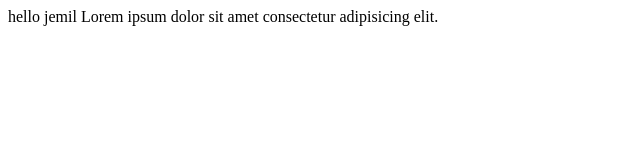
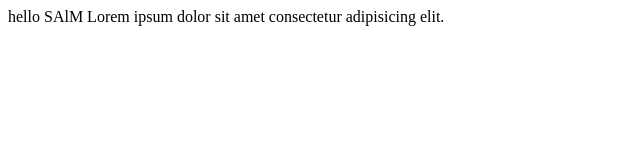
Before and after one commit to JEMILHAMZA/practice, a plain HTML site: page jemil/index.html in a window 1280 px wide. Shown: the full height of the page, 0-640 px from the left. Drawn offline with Linux system fonts and the light colour scheme.

Commit message:
the last king

```diff
--- a/jemil/index.html
+++ b/jemil/index.html
@@ -6,6 +6,6 @@
     <title>Document</title>
 </head>
 <body>
-    hello jemil Lorem ipsum dolor sit amet consectetur adipisicing elit.
+    hello SAlM Lorem ipsum dolor sit amet consectetur adipisicing elit.
 </body>
 </html>
```
